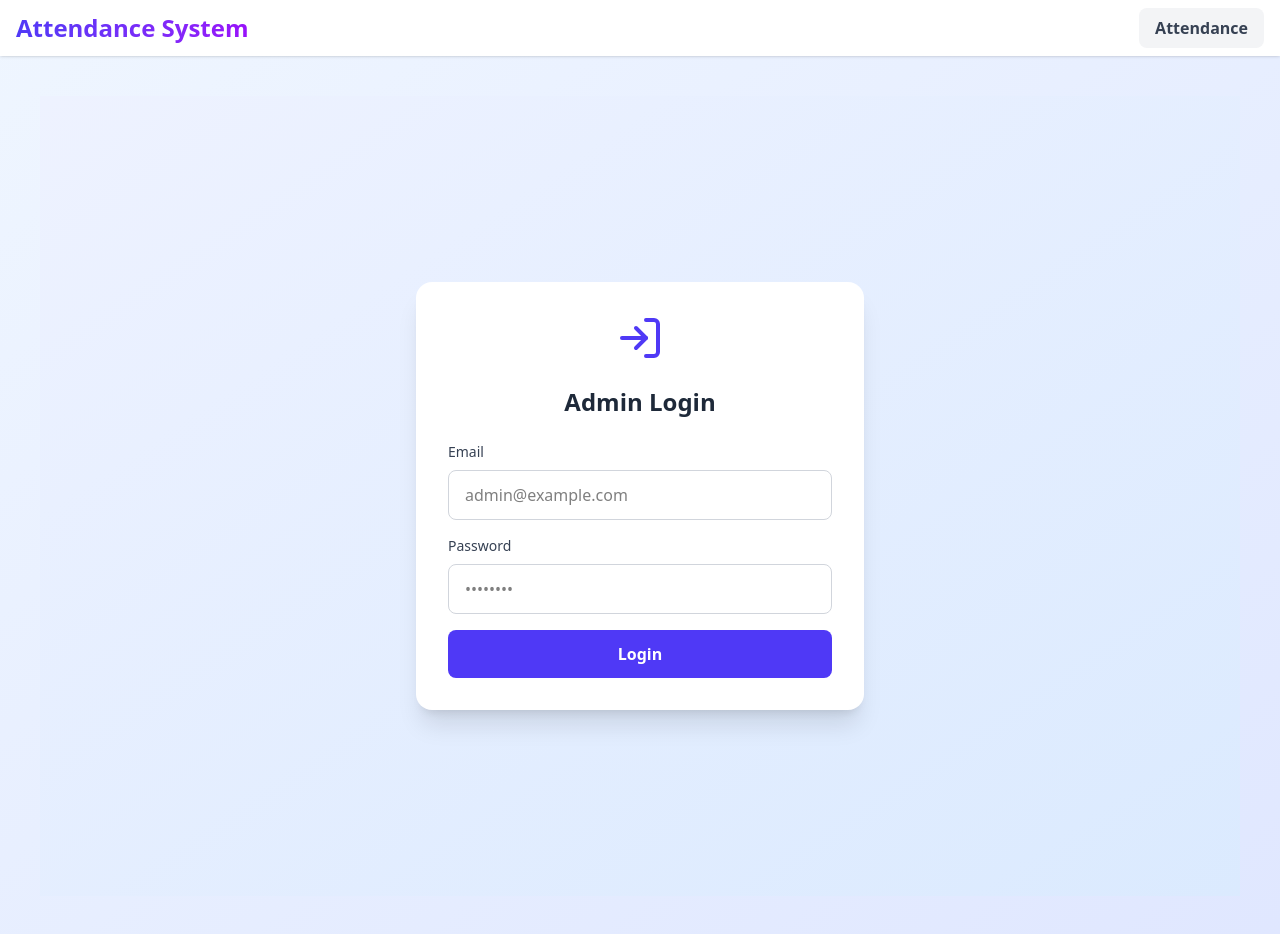
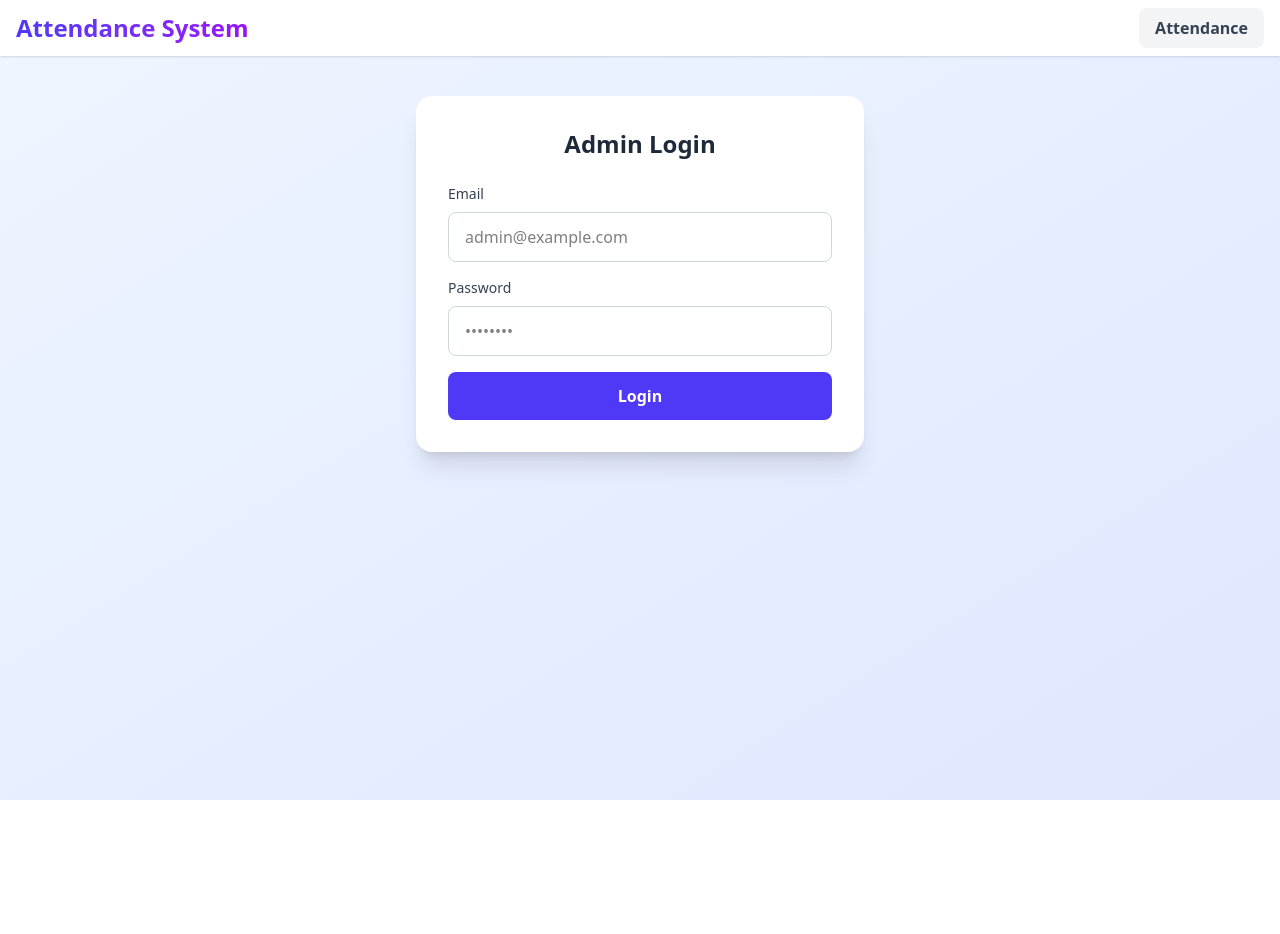
Before and after one commit to Obayaa/conference-attendance-app, a React (Vite) app: page /admin in a window 1280 px wide. After the commit the page ends 800 px from the top, so only its background shows below. Built offline with nearby package versions, Linux system fonts and the light colour scheme; no server answers.

Commit message:
Refactor LoginScreen layout by removing unnecessary elements and simplifying styles

```diff
--- a/src/components/LoginScreen.jsx
+++ b/src/components/LoginScreen.jsx
@@ -32,11 +32,8 @@ export default function LoginScreen({ onLogin }) {
   }
 
   return (
-    <div className="min-h-screen bg-linear-to-br from-indigo-50 to-blue-100 flex items-center justify-center p-4">
+    <div className="flex items-center justify-center">
       <div className="bg-white rounded-2xl shadow-xl p-8 w-full max-w-md">
-        <div className="flex items-center justify-center mb-6">
-          <LogIn className="w-12 h-12 text-indigo-600" />
-        </div>
         <h2 className="text-2xl font-bold text-center mb-6 text-gray-800">
           Admin Login
         </h2>
```
